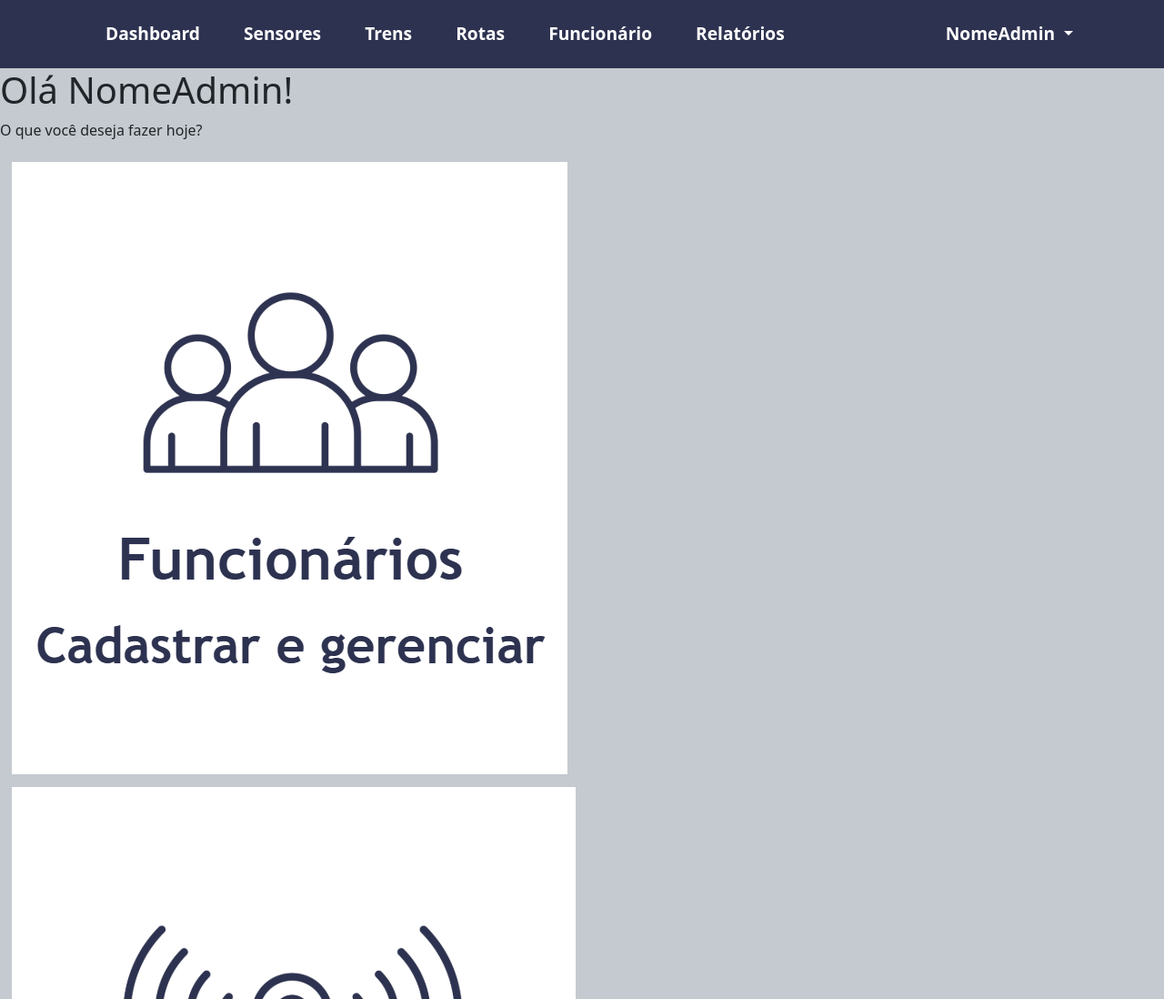
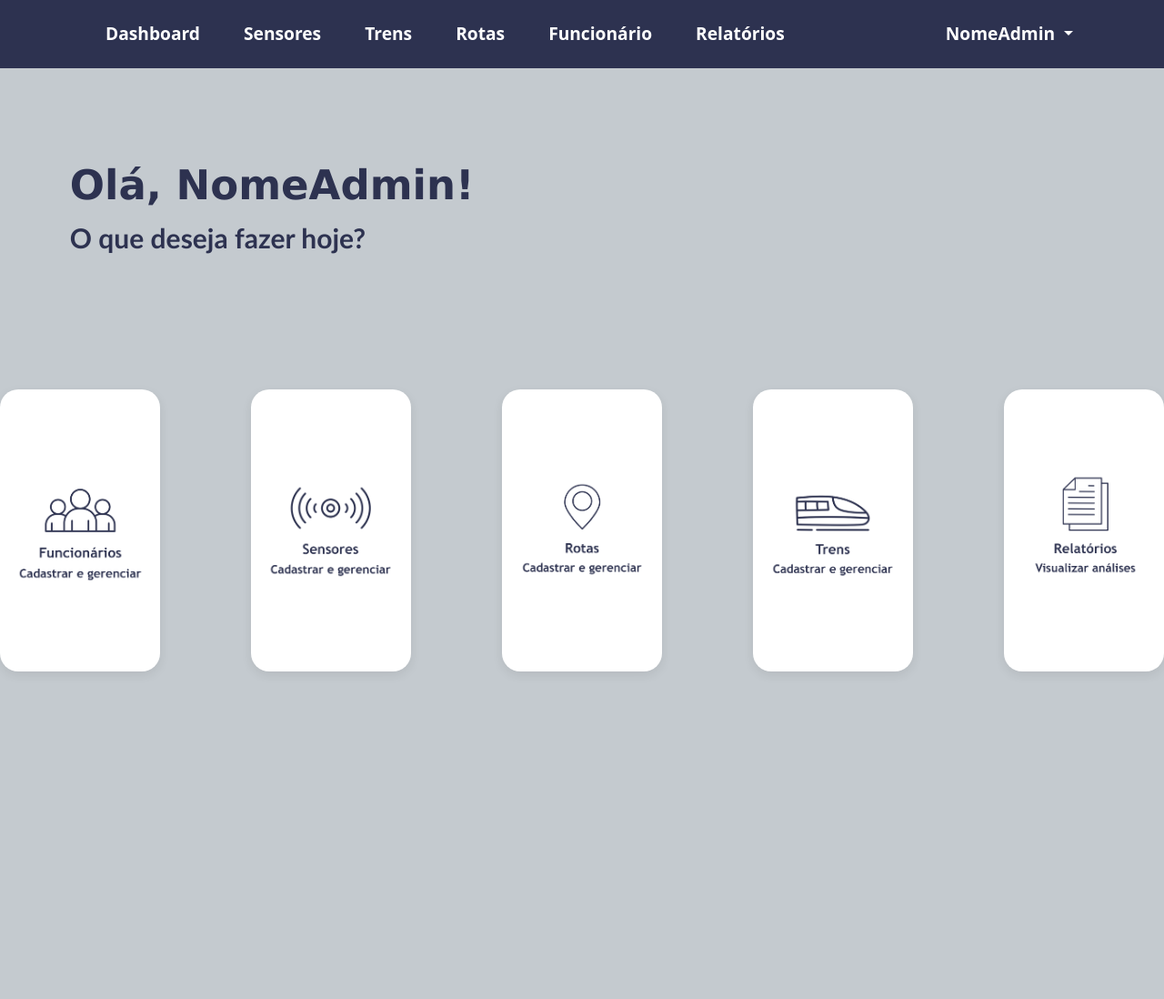
Before and after one commit to NiniveSC/sa-ferrorama, a PHP site: page /public/tela-geral-home.html in a window 1280 px wide. Shown: the top 1098 px of the page at 91% size. After the commit the page ends 738 px from the top, so only its background shows below. Run offline with PHP 8.4, Linux system fonts and the light colour scheme.

Commit message:
add - comecei a codar o html e css da pagina home

```diff
--- a/assets/style/style.css
+++ b/assets/style/style.css
@@ -180,3 +180,64 @@ input {
 .pagina-home {
     background-color: var(--cor-fundo-2) !important;
 }
+.boas-vindas {
+        color: var(--cor-texto-2);
+        font-size: 45px;
+        font-family: 'Verdana', sans-serif;
+        font-weight: bold;
+        text-align: left;
+        padding-left: 6%;
+        margin-top: 8%;
+    }
+.texto-home {
+    color: var(--cor-texto-2);
+    font-size: 30px;
+    font-family: 'Trebuchet MS', sans-serif;
+    text-align: left;
+    padding-left: 6%;
+    font-weight: bold;
+}
+
+.card-botao {
+    background-color: #ffffff !important;
+    /* Garante o fundo branco */
+    border: none !important;
+    border-radius: 20px !important;
+
+    /* Cria a sombra suave de fundo */
+    box-shadow: 0px 4px 12px rgba(0, 0, 0, 0.08);
+
+    /* Define um tamanho fixo vertical para os botões */
+    width: 260px;
+    height: 310px;
+
+    /* Centraliza a imagem dentro do botão */
+    display: flex;
+    align-items: center;
+    justify-content: center;
+    padding: 15px;
+
+    margin-top: 10%;
+
+}
+
+.botoes-home {
+    gap: 100px !important;
+    /* Espaçamento entre os botões */
+
+    /* Garante que a imagem se ajuste bem dentro do card */
+    .card-botao img {
+        max-width: 100%;
+        max-height: 100%;
+        object-fit: contain;
+    }
+
+    /* Efeito opcional: leve destaque ao passar o mouse */
+    .card-botao:hover {
+        transform: translateY(-3px);
+        box-shadow: 0px 8px 16px rgba(0, 0, 0, 0.12);
+        background-color: #ffffff !important;
+    }
+
+
+}
--- a/public/tela-geral-home.html
+++ b/public/tela-geral-home.html
@@ -65,13 +65,27 @@
     </nav>
 
     <main class="pagina-home">
-        <h1 class="boas-vindas">Olá NomeAdmin!</h1>
-        <p class="texto-home">O que você deseja fazer hoje?</p>
-        <button type="button" class="btn btn-outline-funcionarios"><img src="../assets/img/tela-home/funcionarios.png" alt="Funcionários"></button>
-        <button type="button" class="btn btn-outline-sensores"><img src="../assets/img/tela-home/sensores.png" alt="Sensores"></button>
-        <button type="button" class="btn btn-outline-rotas"><img src="../assets/img/tela-home/rotas.png" alt="Rotas"></button>
-        <button type="button" class="btn btn-outline-trens"><img src="../assets/img/tela-home/trens.png" alt="Trens"></button>
-        <button type="button" class="btn btn-outline-relatorios"><img src="../assets/img/tela-home/relatorios.png" alt="Relatórios"></button>
+        <h1 class="boas-vindas">Olá, NomeAdmin!</h1>
+        <p class="texto-home">O que deseja fazer hoje?</p>
+        <div class="botoes-home d-flex justify-content-center ">
+            <button type="button" class="btn card-botao funcionarios">
+                <img src="../assets/img/tela-home/funcionarios.png" alt="Funcionários">
+            </button>
+            <button type="button" class="btn card-botao btn-outline-sensores">
+                <img src="../assets/img/tela-home/sensores.png" alt="Sensores">
+            </button>
+            <button type="button" class="btn card-botao btn-outline-rotas">
+                <img src="../assets/img/tela-home/rotas.png" alt="Rotas">
+            </button>
+            <button type="button" class="btn card-botao btn-outline-trens">
+                <img src="../assets/img/tela-home/trens.png" alt="Trens">
+            </button>
+            <button type="button" class="btn card-botao btn-outline-relatorios">
+                <img src="../assets/img/tela-home/relatorios.png" alt="Relatórios">
+            </button>
+        </div>
+
+
 
         <script src="https://cdn.jsdelivr.net/npm/bootstrap@5.3.8/dist/js/bootstrap.bundle.min.js"
             integrity="sha384-FKyoEForCGlyvwx9Hj09JcYn3nv7wiPVlz7YYwJrWVcXK/BmnVDxM+D2scQbITxI"
```
Also changed, not shown: assets/img/tela-home/Grafico-1.png (added), assets/img/tela-home/grafico-2.png (added), assets/img/tela-home/grafico-3.png (added).
